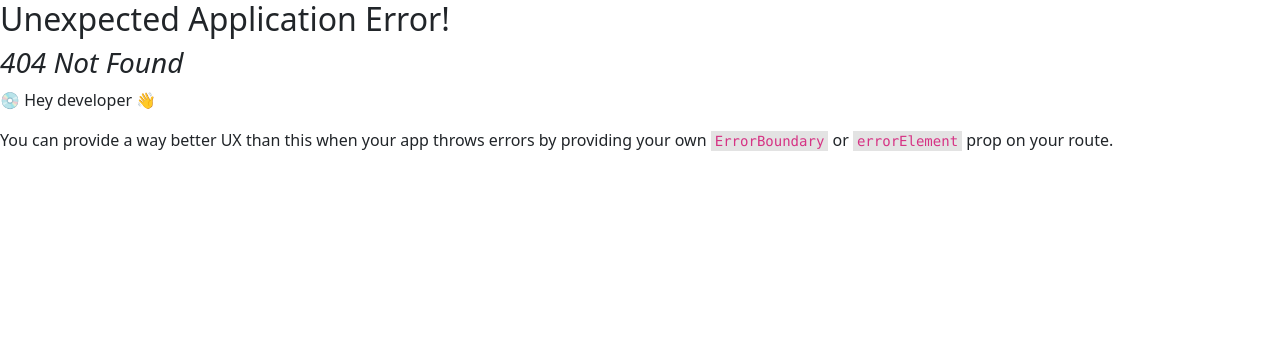
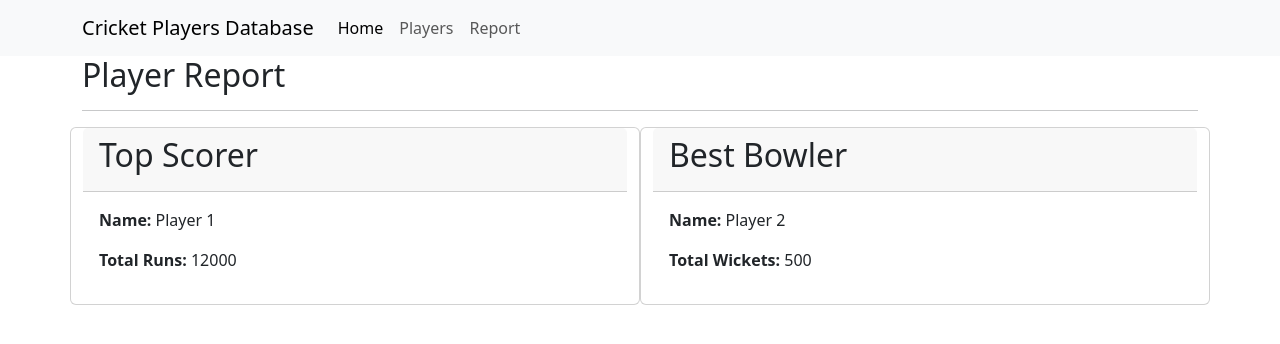
Before and after one commit to checodezz/Players-Banner-React, a React (Vite) app: page /report in a window 1280 px wide. Before the commit this address had no page. Shown: the top 344 px of the page. Built offline with nearby package versions, Linux system fonts and the light colour scheme.

Commit message:
added report page

```diff
--- a/pages/PlayerList.jsx
+++ b/pages/PlayerList.jsx
@@ -1,5 +1,4 @@
 import { Link } from "react-router-dom";
-import Footer from "../components/Footer";
 import Header from "../components/Header";
 
 const PlayerList = () => {
@@ -25,7 +24,7 @@ const PlayerList = () => {
         <div className="">
           {playersData.map((player) => {
             return (
-              <div className="card col-md-6 my-3">
+              <div key={player.id} className="card col-md-6 my-3">
                 <div className="card-header">
                   <h2>{player.name}</h2>
                 </div>
--- /dev/null
+++ b/pages/Report.jsx
@@ -0,0 +1,47 @@
+import Header from "../components/Header";
+
+const Report = () => {
+  return (
+    <>
+      <Header />
+      <main className="container">
+        <h2>Player Report</h2>
+        <hr />
+        <div className="row d-flex justify-content-between ">
+          <div className="card col-md-6 mx-auto">
+            <div className="card-header">
+              <h2>Top Scorer</h2>
+            </div>
+            <div className="card-body">
+              <div className="card-text">
+                <p>
+                  <strong>Name: </strong> Player 1
+                </p>
+                <p>
+                  <strong>Total Runs: </strong> 12000
+                </p>
+              </div>
+            </div>
+          </div>
+          <div className="card col-md-6 mx-auto">
+            <div className="card-header">
+              <h2>Best Bowler</h2>
+            </div>
+            <div className="card-body">
+              <div className="card-text">
+                <p>
+                  <strong>Name: </strong> Player 2
+                </p>
+                <p>
+                  <strong>Total Wickets: </strong> 500
+                </p>
+              </div>
+            </div>
+          </div>
+        </div>
+      </main>
+    </>
+  );
+};
+
+export default Report;
--- a/src/index.jsx
+++ b/src/index.jsx
@@ -5,6 +5,7 @@ import "bootstrap/dist/css/bootstrap.min.css";
 import "bootstrap/dist/js/bootstrap.min.js";
 import App from "./App";
 import PlayerList from "../pages/PlayerList"
+import Report from "../pages/Report"
 
 const router = createBrowserRouter([
   {
@@ -13,6 +14,9 @@ const router = createBrowserRouter([
   },{
     path: "/playerlist",
     element : <PlayerList/>
+  }, {
+    path : "/report",
+    element : <Report/>
   }
 ]);
 
```
